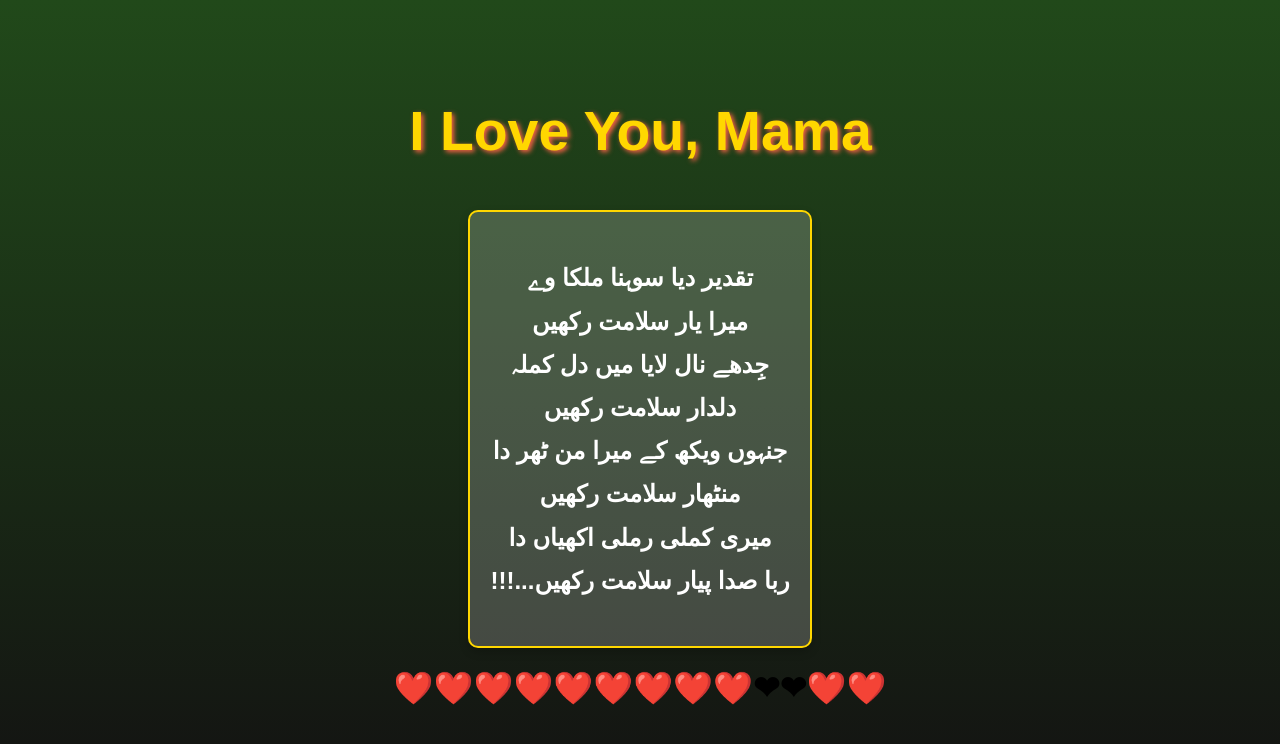
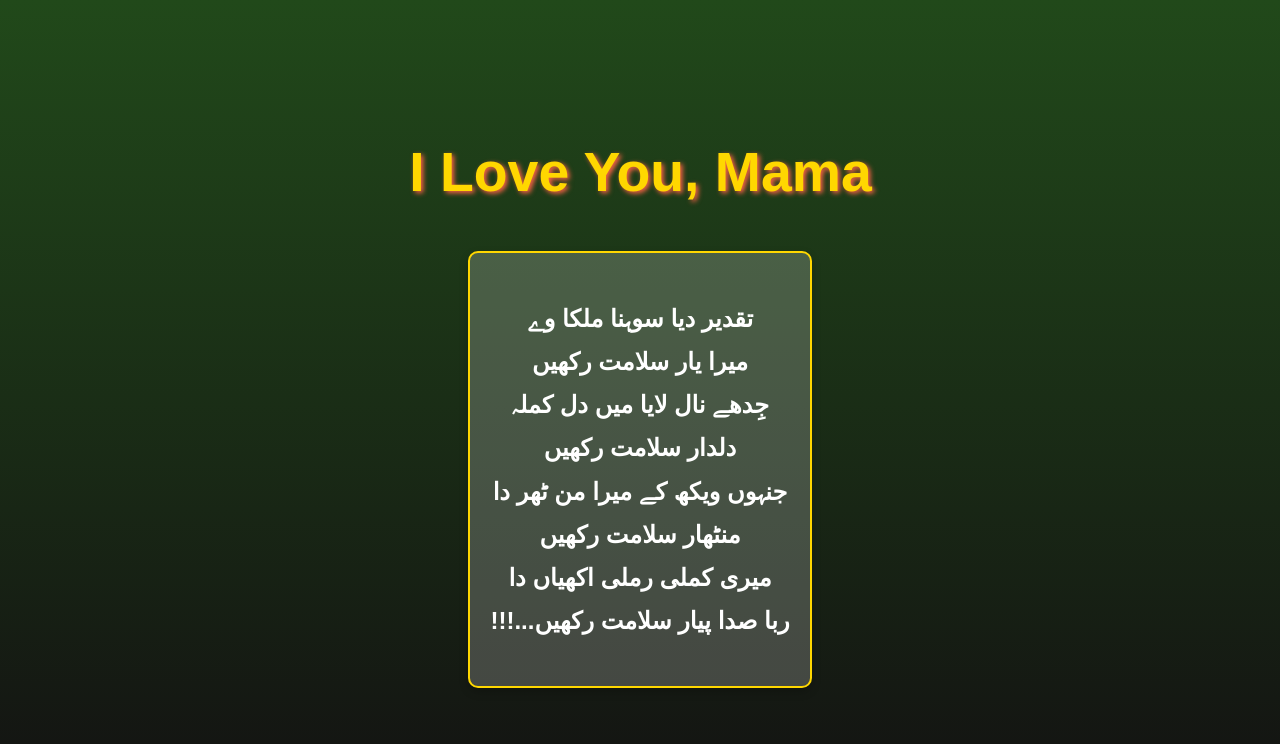
Before and after one commit to Amna1993/mamabirthday, a plain HTML site: page index.html in a window 1280 px wide. Drawn offline with Linux system fonts and the light colour scheme.

Commit message:
Update index.html

```diff
--- a/index.html
+++ b/index.html
@@ -29,7 +29,7 @@
       </p>
 
     </div>
-    <h1>❤️❤️❤️❤️❤️❤️❤️❤️❤️❤❤❤️❤️</h1>
+
   </div>
 
 
```
